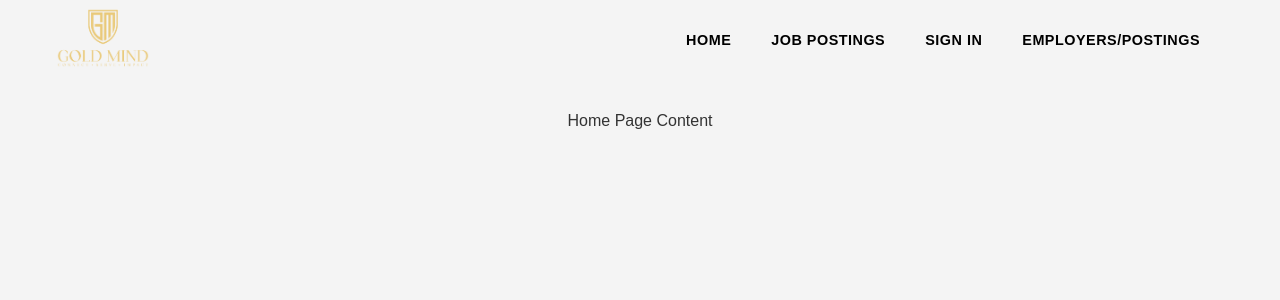
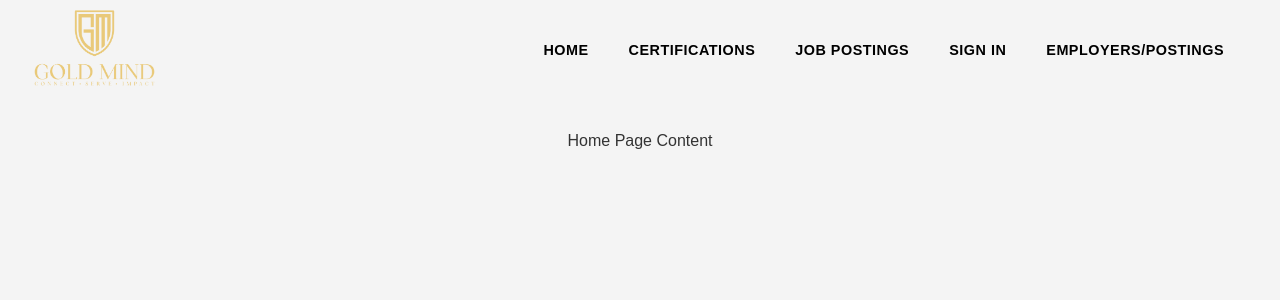
Before and after one commit to Peekans/Project-QRF, a React (Create React App) app in the folder client/: page / in a window 1280 px wide. Shown: the top 300 px of the page. Built offline with nearby package versions, Linux system fonts and the light colour scheme.

Commit message:
Fixed navbar being a bit weird, and also now wanna try to implement the pages

```diff
--- a/client/src/App.js
+++ b/client/src/App.js
@@ -12,6 +12,7 @@ function App() {
           <Routes>
             <Route path="/" element={<div>Home Page Content</div>} />
             <Route path="/signin" element={<div>Sign In Page</div>} />
+            <Route path="/certification" element={<div>Certifications</div>} />
             <Route path="/employer-postings" element={<div>Employer Postings</div>} />
             <Route path="/job-postings" element={<div>Job Postings</div>} />
           </Routes>
--- a/client/src/components/Navbar.css
+++ b/client/src/components/Navbar.css
@@ -7,19 +7,19 @@
     display: flex;
     justify-content: space-between;
     align-items: center;
-    max-width: 1200px;
-    margin: 0 auto;
-    padding: 0 2rem;
+    width: 100%;
+    padding: 0 3rem;
   }
 
   .navbar-logo {
     display: flex;
     align-items: center;
     margin-left: -1rem;
+
   }
 
   .logo {
-    height: 60px;
+    height: 80px;
     max-width: 200px;
   }
 
--- a/client/src/components/Navbar.js
+++ b/client/src/components/Navbar.js
@@ -13,6 +13,7 @@ const Navbar = () => {
         </div>
         <div className="navbar-links">
           <Link to="/" className="nav-link">Home</Link>
+          <Link to="/certifications" className="nav-link">Certifications</Link>
           <Link to="/job-postings" className="nav-link">Job Postings</Link>
           <Link to="/signin" className="nav-link">Sign in</Link>
           <Link to="/employer-postings" className="nav-link">Employers/Postings</Link>
```
Also changed, not shown: client/src/logo.svg (deleted), client/src/pages/Home.js (added).
